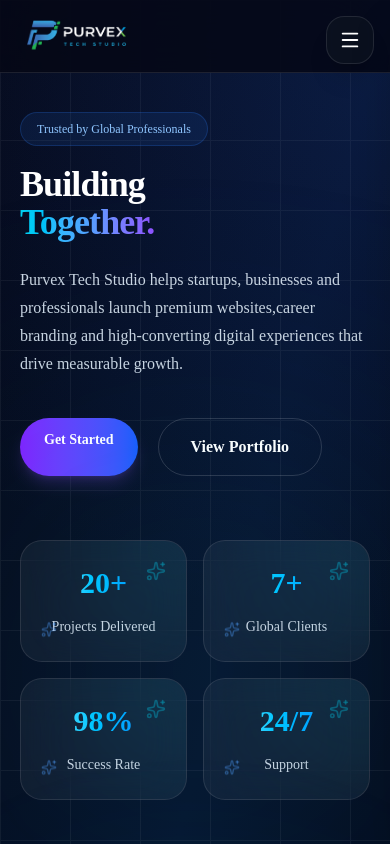
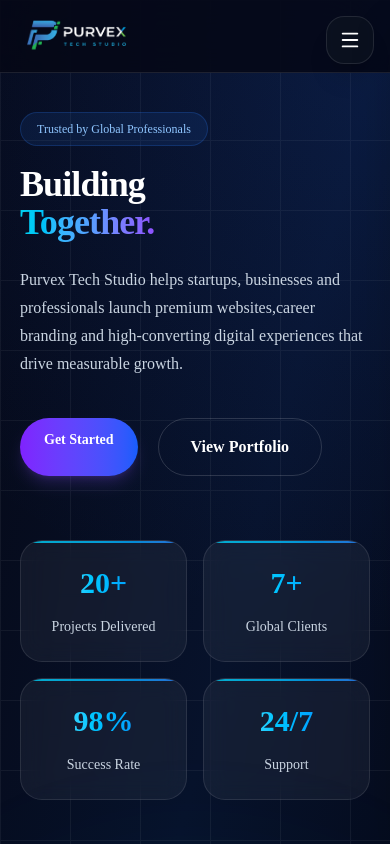
Before and after one commit to infopurvextechstudio-lab/purvex-tech-studio-live, a Next.js app: page / in a window 390 px wide. Shown: the top 844 px of the page. Built offline with nearby package versions, Linux system fonts and the light colour scheme.

Commit message:
Optimize stats section animations and performance

```diff
--- a/components/hero/FloatingIcons.tsx
+++ b/components/hero/FloatingIcons.tsx
@@ -12,7 +12,7 @@
 const innerIcons = [
   { src: "/icons/tech/openai.svg", angle: 45, name: "OpenAI" },
   { src: "/icons/tech/tailwind.svg", angle: 135, name: "Tailwind CSS" },
-  { src: "/icons/tech/shopify.svg", angle: 225, name: "Shopify" },
+  { src: "/icons/tech/shopify.png", angle: 225, name: "Shopify" },
   { src: "/icons/tech/vercel.svg", angle: 315, name: "Vercel" },
 ];
 
--- a/components/hero/Stats.tsx
+++ b/components/hero/Stats.tsx
@@ -2,8 +2,6 @@
 
 import CountUp from "react-countup";
 import { motion } from "framer-motion";
-import { Sparkles } from "lucide-react";
-import { useRef } from "react";
 
 const stats = [
   {
@@ -32,7 +30,7 @@
   hidden: {},
   show: {
     transition: {
-      staggerChildren: 0.15,
+      staggerChildren: 0.12,
     },
   },
 };
@@ -40,98 +38,58 @@
 const item = {
   hidden: {
     opacity: 0,
-    y: 40,
-    scale: 0.9,
+    y: 30,
+    scale: 0.96,
   },
   show: {
     opacity: 1,
     y: 0,
     scale: 1,
     transition: {
-      duration: 0.55,
+      duration: 0.7,
       ease: "easeOut",
     },
   },
 };
 
+type StatCardProps = {
+  value: number | string;
+  suffix: string;
+  label: string;
+};
 function StatCard({
   value,
   suffix,
   label,
-}: {
-  value: number | string;
-  suffix: string;
-  label: string;
-}) {
-  const cardRef = useRef<HTMLDivElement>(null);
+}: StatCardProps) {
+  return (
+    <motion.div
 
-  const handleMove = (e: React.MouseEvent<HTMLDivElement>) => {
-    const card = cardRef.current;
-    if (!card) return;
+      whileHover={{
+        y: -6,
+        scale: 1.02,
+      }}
+      transition={{
+        type: "spring",
+        stiffness: 220,
+        damping: 18,
+      }}
+      className="group"
+    >
+      <div className="relative overflow-hidden rounded-3xl border border-white/10 bg-white/5 p-6 backdrop-blur-md transition-all duration-300 hover:border-cyan-400/50 hover:shadow-[0_0_35px_rgba(6,182,212,.22)]">
 
-    const rect = card.getBoundingClientRect();
+        {/* Top Border */}
+        <div className="absolute left-0 top-0 h-[2px] w-full bg-gradient-to-r from-cyan-400 via-sky-400 to-blue-500 opacity-80" />
 
-    const x = e.clientX - rect.left;
-    const y = e.clientY - rect.top;
+        {/* Glow */}
+        <div className="absolute inset-0 bg-gradient-to-br from-cyan-500/5 via-transparent to-blue-500/5 opacity-0 transition-opacity duration-500 group-hover:opacity-100" />
 
-    const rotateY = ((x - rect.width / 2) / rect.width) * 12;
-    const rotateX = -((y - rect.height / 2) / rect.height) * 12;
-
-    card.style.transform = `
-      perspective(1000px)
-      rotateX(${rotateX}deg)
-      rotateY(${rotateY}deg)
-      scale(1.05)
-    `;
-  };
-
-  const reset = () => {
-    if (!cardRef.current) return;
-
-    cardRef.current.style.transform =
-      "perspective(1000px) rotateX(0deg) rotateY(0deg) scale(1)";
-  };
-
-  return (
-   <motion.div
-
-  whileHover={{ y: -8 }}
-  transition={{ type: "spring", stiffness: 250 }}
->
-      <div
-        ref={cardRef}
-        onMouseMove={handleMove}
-        onMouseLeave={reset}
-        className="group relative overflow-hidden rounded-3xl border border-white/10 bg-white/5 p-6 backdrop-blur-xl transition-all duration-300 will-change-transform hover:border-cyan-400/60 hover:shadow-[0_0_60px_rgba(6,182,212,.30)]"
-      >
-        {/* Animated Border */}
-        <div className="absolute inset-0 rounded-3xl p-[1px] opacity-0 transition-opacity duration-500 group-hover:opacity-100">
-          <div className="absolute inset-0 animate-[spin_5s_linear_infinite] rounded-full bg-gradient-to-r from-transparent via-cyan-400 to-transparent" />
-        </div>
-
-        {/* Mouse Glow */}
-        <div className="absolute -right-20 -top-20 h-44 w-44 rounded-full bg-cyan-400/10 blur-3xl transition-all duration-500 group-hover:bg-cyan-400/20" />
-
-        {/* Floating Particles */}
-        <Sparkles className="absolute right-5 top-5 h-5 w-5 animate-pulse text-cyan-400/60" />
-        <Sparkles className="absolute bottom-5 left-5 h-4 w-4 animate-bounce text-blue-400/40" />
-
-        <motion.h2
-          initial={{ scale: 0.6 }}
-          whileInView={{ scale: 1 }}
-          viewport={{ once: true }}
-          transition={{
-            type: "spring",
-            stiffness: 180,
-            damping: 10,
-          }}
-          className="relative bg-gradient-to-r from-cyan-300 via-sky-400 to-blue-500 bg-clip-text text-center text-3xl font-black text-transparent sm:text-4xl lg:text-5xl"
-        >
+        <h2 className="relative bg-gradient-to-r from-cyan-300 via-sky-400 to-blue-500 bg-clip-text text-center text-3xl font-black text-transparent sm:text-4xl lg:text-5xl">
           {typeof value === "number" ? (
             <>
               <CountUp
                 end={value}
-                duration={1.3}
+                duration={1.5}
                 enableScrollSpy
                 scrollSpyOnce
               />
@@ -140,19 +98,12 @@
           ) : (
             value
           )}
-        </motion.h2>
+        </h2>
 
-        <motion.p
-          initial={{ opacity: 0 }}
-          whileInView={{ opacity: 1 }}
-          transition={{ delay: 0.25 }}
-          viewport={{ once: true }}
-          className="mt-4 text-center text-sm font-medium text-slate-300 lg:text-base"
-        >
+        <p className="mt-4 text-center text-sm font-medium text-slate-300 lg:text-base">
           {label}
-        </motion.p>
+        </p>
 
-        {/* Bottom Neon Line */}
         <div className="absolute bottom-0 left-0 h-[2px] w-0 bg-gradient-to-r from-cyan-400 via-sky-400 to-blue-500 transition-all duration-500 group-hover:w-full" />
       </div>
     </motion.div>
@@ -165,18 +116,15 @@
       variants={container}
       initial="hidden"
       whileInView="show"
-      viewport={{ once: true, amount: 0.25 }}
-      className="relative mt-6 grid grid-cols-2 gap-4 lg:grid-cols-4"
+      viewport={{ once: true, amount: 0.2 }}
+      className="grid w-full grid-cols-2 gap-4 sm:grid-cols-4"
     >
-      {/* Background Effects */}
-      <div className="pointer-events-none absolute left-1/2 top-1/2 h-[420px] w-[420px] -translate-x-1/2 -translate-y-1/2 rounded-full bg-cyan-500/10 blur-[140px]" />
-
-      {stats.map((stat) => (
+      {stats.map((s, i) => (
         <StatCard
-          key={stat.label}
-          value={stat.value}
-          suffix={stat.suffix}
-          label={stat.label}
+          key={i}
+          value={s.value}
+          suffix={s.suffix}
+          label={s.label}
         />
       ))}
     </motion.div>
```
Also changed, not shown: public/icons/shopify-ar21~bgwhite (1).svg (deleted), public/icons/shopify.png (added).
